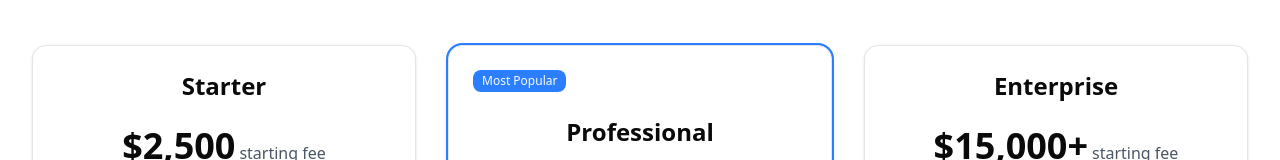
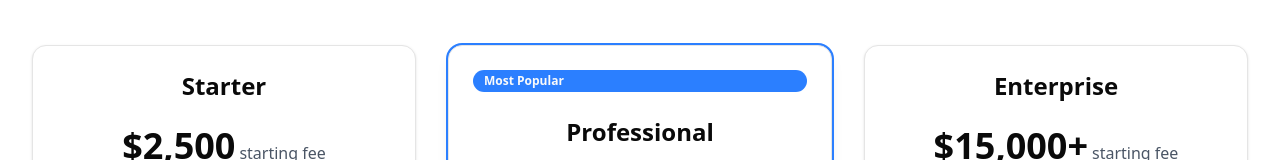
Before and after one commit to acentar/ceptiv.net, a Next.js app: page /pricing in a window 1280 px wide. Shown: the part 740-900 px from the top of the page. Built offline with nearby package versions, Linux system fonts and the light colour scheme; no server answers.

Commit message:
fix: Add missing Badge component to UI kit
- Created Badge component with variants (default, secondary, destructive, outline)
- Used class-variance-authority for variant management
- Follows shadcn/ui patterns and neutral theme
- Fixes build error in about page

```diff
--- /dev/null
+++ b/src/components/ui/badge.tsx
@@ -0,0 +1,36 @@
+import * as React from "react"
+import { cva, type VariantProps } from "class-variance-authority"
+
+import { cn } from "@/lib/utils"
+
+const badgeVariants = cva(
+  "inline-flex items-center rounded-full border px-2.5 py-0.5 text-xs font-semibold transition-colors focus:outline-none focus:ring-2 focus:ring-ring focus:ring-offset-2",
+  {
+    variants: {
+      variant: {
+        default:
+          "border-transparent bg-primary text-primary-foreground hover:bg-primary/80",
+        secondary:
+          "border-transparent bg-secondary text-secondary-foreground hover:bg-secondary/80",
+        destructive:
+          "border-transparent bg-destructive text-destructive-foreground hover:bg-destructive/80",
+        outline: "text-foreground",
+      },
+    },
+    defaultVariants: {
+      variant: "default",
+    },
+  }
+)
+
+export interface BadgeProps
+  extends React.HTMLAttributes<HTMLDivElement>,
+    VariantProps<typeof badgeVariants> {}
+
+function Badge({ className, variant, ...props }: BadgeProps) {
+  return (
+    <div className={cn(badgeVariants({ variant }), className)} {...props} />
+  )
+}
+
+export { Badge, badgeVariants }
```
